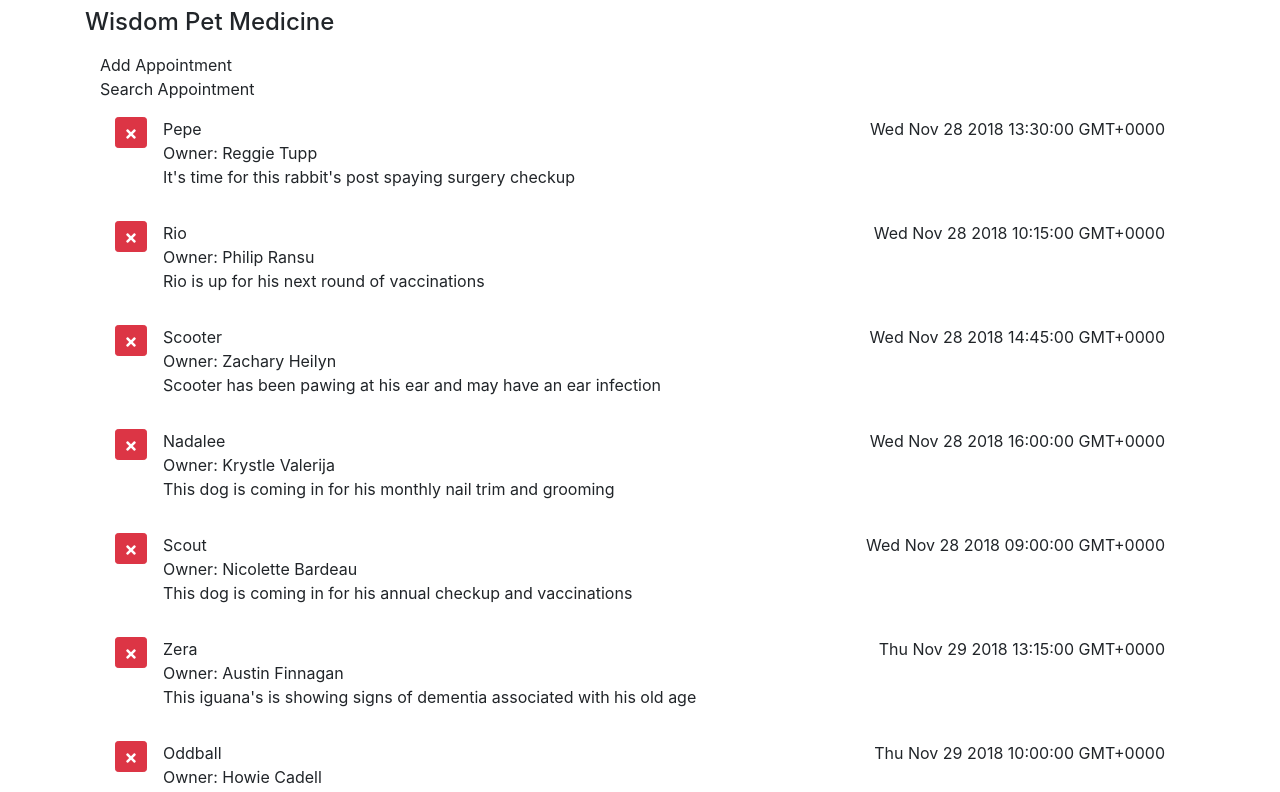
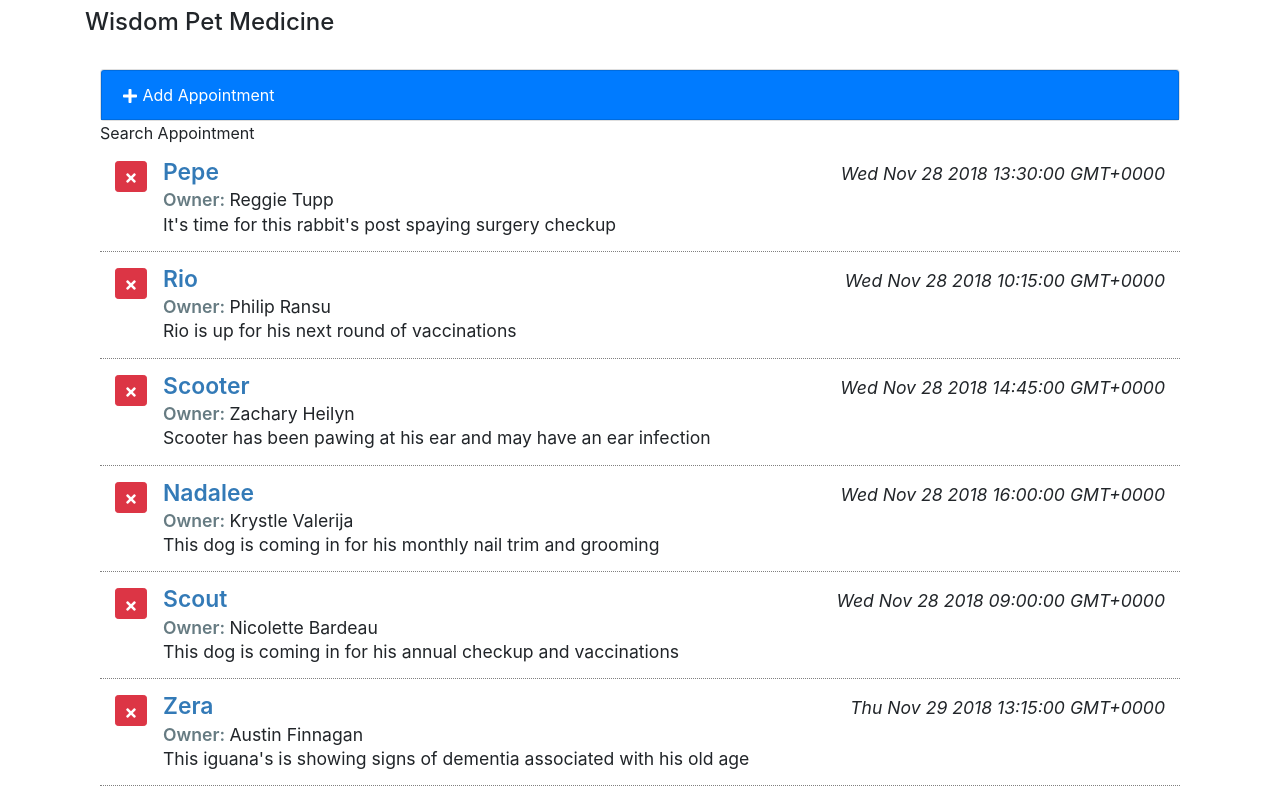
Before and after one commit to at0082a/react-web-interface, a React (Create React App) app: page / in a window 1280 px wide. Shown: the top 792 px of the page. Built offline with nearby package versions, Linux system fonts and the light colour scheme.

Commit message:
added toggleform functionality

```diff
--- a/src/App.css
+++ b/src/App.css
@@ -1,38 +1,45 @@
-.App {
-  text-align: center;
+.add-appointment .card-body {
+  display: none;
 }
 
-.App-logo {
-  height: 40vmin;
-  pointer-events: none;
+.apt-addheading {
+  cursor: pointer;
+  user-select: none;
 }
 
-@media (prefers-reduced-motion: no-preference) {
-  .App-logo {
-    animation: App-logo-spin infinite 20s linear;
-  }
+.appointment-list {
+  font-size: 1.1em;
 }
 
-.App-header {
-  background-color: #282c34;
-  min-height: 100vh;
-  display: flex;
-  flex-direction: column;
-  align-items: center;
-  justify-content: center;
-  font-size: calc(10px + 2vmin);
-  color: white;
+.appointment-list .pet-item {
+  border-bottom: 1px dotted gray;
 }
 
-.App-link {
-  color: #61dafb;
+.appointment-list .pet-item:last-child {
+  border-bottom: none;
 }
 
-@keyframes App-logo-spin {
-  from {
-    transform: rotate(0deg);
-  }
-  to {
-    transform: rotate(360deg);
-  }
+.appointment-list .pet-name {
+  font-weight: 600;
+  color: #337ab7;
+  font-size: 1.3em;
+  line-height: 100%;
 }
+
+.appointment-list .label-item {
+  font-weight: 600;
+  color: #667b82;
+}
+
+.appointment-list .apt-date {
+  font-style: italic;
+}
+
+.appointment-list .apt-notes {
+  line-height: 120%;
+}
+
+.dropdown-item.active,
+.dropdown-item:active {
+  background-color: #a9aeb2;
+}
--- a/src/App.js
+++ b/src/App.js
@@ -8,9 +8,11 @@ class App extends Component {
   constructor(props) {
     super();
     this.state = {
-      myAppointments : []
+      myAppointments : [],
+      formDisplay: false
     };
     this.deleteAppointment = this.deleteAppointment.bind(this);
+    this.handleClick = this.handleClick.bind(this);
   }
 
   componentDidMount () {
@@ -21,8 +23,13 @@ class App extends Component {
     });
   }
 
+  handleClick(event) {
+    event.preventDefault();
+    this.setState({formDisplay: !this.state.formDisplay});
+    console.log(this.state.formDisplay);
+  }
+
   deleteAppointment(apt) {
-    console.log(apt);
     let appts = this.state.myAppointments;
     let updatedAppts = appts.filter((item, index) => index !== apt);
     this.setState({myAppointments: updatedAppts});
@@ -30,16 +37,15 @@ class App extends Component {
 
   render () {
     let appointments = this.state.myAppointments;
-
     return (
       <main className="page bg-white" id="petratings">
         <div className="container">
           <div className="row">
             <div className="col-md-12 bg-white">
               <div className="container">
-                <AddAppointment/>
+                <AddAppointment formDisplay={this.state.formDisplay} toggleForm={this.handleClick}/>
                 <SearchAppointment/>
-                <ListAppointment appointments={appointments} deleteAppointment={this.deleteAppointment}/>
+                <ListAppointment appointments={appointments} deleteAppointment={this.deleteAppointment} />
               </div>
             </div>
           </div>
--- a/src/components/addAppointment.js
+++ b/src/components/addAppointment.js
@@ -1,11 +1,120 @@
 import React, {Component} from 'react';
+import {FaPlus} from "react-icons/fa"
 
 export default class AddAppointment extends Component {
+
+  constructor(props) {
+    super(props);
+    this.state = {};
+  }
+
   render() {
     return (
-      <div>
-        Add Appointment
-      </div>
+      <div className={
+        "card textcenter mt-3 " +
+        (this.props.formDisplay ? "" : "add-appointment")
+      }
+      onClick={this.props.toggleForm}
+      >
+          <div className="apt-addheading card-header bg-primary text-white" >
+            <FaPlus/> Add Appointment
+          </div>
+
+          <div className="card-body">
+            <form id="aptForm" noValidate>
+              <div className="form-group form-row">
+                <label
+                  className="col-md-2 col-form-label text-md-right"
+                  htmlFor="petName"
+                  readOnly
+                >
+                  Pet Name
+                </label>
+                <div className="col-md-10">
+                  <input
+                    type="text"
+                    className="form-control"
+                    name="petName"
+                    placeholder="Pet's Name"
+                  />
+                </div>
+              </div>
+              <div className="form-group form-row">
+                <label
+                  className="col-md-2 col-form-label text-md-right"
+                  htmlFor="ownerName"
+                >
+                  Pet Owner
+                </label>
+                <div className="col-md-10">
+                  <input
+                    type="text"
+                    className="form-control"
+                    name="ownerName"
+                    placeholder="Owner's Name"
+                  />
+                </div>
+              </div>
+
+              <div className="form-group form-row">
+                <label
+                  className="col-md-2 col-form-label text-md-right"
+                  htmlFor="aptDate"
+                >
+                  Date
+                </label>
+                <div className="col-md-4">
+                  <input
+                    type="date"
+                    className="form-control"
+                    name="aptDate"
+                    id="aptDate"
+                  />
+                </div>
+                <label
+                  className="col-md-2 col-form-label text-md-right"
+                  htmlFor="aptTime"
+                >
+                  Time
+                </label>
+                <div className="col-md-4">
+                  <input
+                    type="time"
+                    className="form-control"
+                    name="aptTime"
+                    id="aptTime"
+                  />
+                </div>
+              </div>
+
+              <div className="form-group form-row">
+                <label className="col-md-2 text-md-right" htmlFor="aptNotes">
+                  Apt. Notes
+                </label>
+                <div className="col-md-10">
+                  <textarea
+                    className="form-control"
+                    rows="4"
+                    cols="50"
+                    name="aptNotes"
+                    id="aptNotes"
+                    placeholder="Appointment Notes"
+                  />
+                </div>
+              </div>
+              <div className="form-group form-row mb-0">
+                <div className="offset-md-2 col-md-10">
+                  <button
+                    type="submit"
+                    className="btn btn-primary d-block ml-auto"
+                  >
+                    Add Appointment
+                  </button>
+                </div>
+              </div>
+            </form>
+          </div>
+        </div>
     )
   }
 }
--- a/src/components/listAppointment.js
+++ b/src/components/listAppointment.js
@@ -13,12 +13,11 @@ export default class ListAppointment extends Component {
   render() {
     return (
       <div className="appointment-list item-list mb-3">
-
         {this.props.appointments.map((item, i) => {
           return (
-        <div key={i} onClick={(e) => {this.props.deleteAppointment(i)}} className="pet-item col media py-3">
+          <div key={i} className="pet-item col media py-3">
             <div className="mr-3">
-              <button className="pet-delete btn btn-sm btn-danger" >
+              <button className="pet-delete btn btn-sm btn-danger" onClick={(e) => {this.props.deleteAppointment(i)}} >
                 <FaTimes/>
               </button>
             </div>
@@ -37,7 +36,9 @@ export default class ListAppointment extends Component {
                   <span className="label-item">Owner: </span>
                   <span>{item.ownerName}</span>
               </div>
-            <div className="apt-notes">{item.aptNotes}</div>
+              <div className="apt-notes">
+                {item.aptNotes}
+              </div>
             </div>
           </div>
             )
```
Lines whose indentation alone changed are shown as unchanged.
